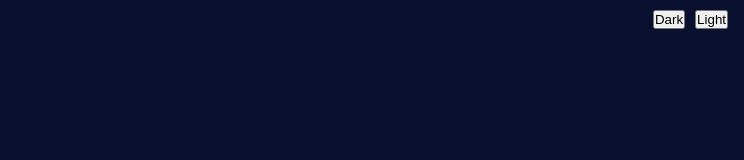
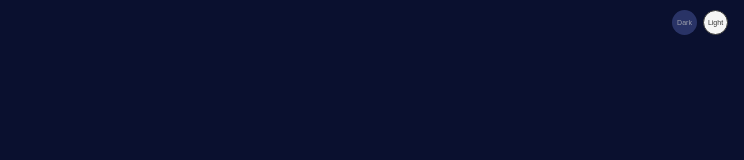
Before and after one commit to rahulgore34/myphotoorganizer, an Angular app: page /dashboard in a window 1280 px wide. Shown: the top 160 px of the page, without its empty margins (536-1280 px from the left). Built offline with nearby package versions, Linux system fonts and the light colour scheme.

Commit message:
theme button styling

```diff
--- a/src/app/app.component.html
+++ b/src/app/app.component.html
@@ -1,6 +1,6 @@
 <div class="theme-switcher-wrap">
-  <button (click)="setTheme('dark')">Dark</button>
-  <button (click)="setTheme('light')">Light</button>
+  <button (click)="setTheme('dark')" class="btn btn-dark" [disabled]="selectedTheme === 'dark'">Dark</button>
+  <button (click)="setTheme('light')" class="btn btn-light" [disabled]="selectedTheme === 'light'">Light</button>
 
 </div>
 <router-outlet></router-outlet>
--- a/src/app/app.component.scss
+++ b/src/app/app.component.scss
@@ -6,7 +6,36 @@
   margin-top: 10px;
   button {
     &:nth-child(1) {
-            margin-right: 10px;
+      margin-right: 6px;
     }
   }
+
+  .btn {
+    display: inline-block;
+    border-radius: 50%;
+    text-decoration: none;
+    text-align: center;
+    cursor: pointer;
+    width: 25px;
+    height: 25px;
+    font-size: 7px;
+    border: 0;
+    transition: all 0.4s;
+
+    &:disabled {
+        opacity: 0.6;
+        cursor: not-allowed;
     }
+  }
+
+  .btn-dark {
+  background-color: var(--btn-dark-bg);
+  color: var(--btn-dark-text);
+  }
+
+  .btn-light {
+    background-color: var(--btn-light-bg);
+    color: var(--btn-light-text);
+    border: 1px solid var(--btn-light-text);
+  }
+}
--- a/src/app/app.component.ts
+++ b/src/app/app.component.ts
@@ -8,12 +8,13 @@ import { ThemeService } from './shared/service/theme.service';
 })
 export class AppComponent implements AfterViewInit {
   title = 'myphotos';
-
+  selectedTheme = 'dark';
   constructor(private themeService: ThemeService) {}
   ngAfterViewInit(): void {
-    this.setTheme('dark');
+    this.setTheme(this.selectedTheme);
   }
   setTheme(theme: string) {
+    this.selectedTheme = theme;
    if(theme === 'dark') {
     this.themeService.setDarkTheme();
    } else {
--- a/src/styles.scss
+++ b/src/styles.scss
@@ -11,6 +11,14 @@
   --bg-color: #0a102f; // Dark theme color
   --text-color: #fff; // Dark theme text color
   --btn-bg-color: #3e4b8c;
+}
+
+:root {
+  --btn-dark-bg: #3e4b8c;
+  --btn-dark-text: #fff;
+
+  --btn-light-bg: #f5f5f5;
+  --btn-light-text: #333;
 }
 
 * {
```
Lines whose indentation alone changed are shown as unchanged.
